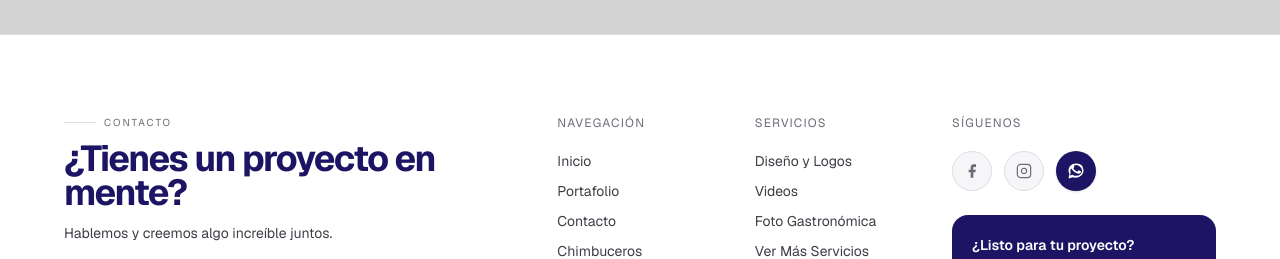
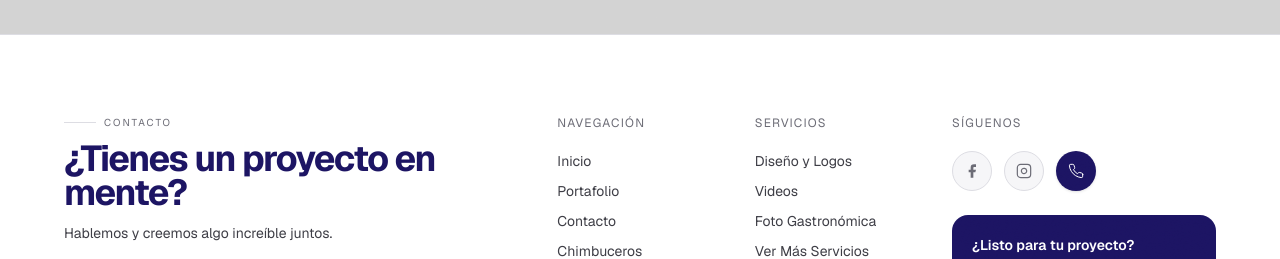
Before and after one commit to alejandrovelozvera-hash/biyum-sitio-web, a Next.js app: page /terminos in a window 1280 px wide. Shown: the part 953-1212 px from the top of the page. Built offline with nearby package versions, Linux system fonts and the light colour scheme.

Commit message:
fix(icons): WhatsApp siguenos limpio
- reemplaza fill complejo 18px raro por Whatsapp stroke 16px consistente con FB/IG (outline 1.5)

```diff
--- a/src/components/Footer.tsx
+++ b/src/components/Footer.tsx
@@ -2,7 +2,7 @@
 
 import { useState } from "react";
 import { motion, useReducedMotion } from "motion/react";
-import { Mail, MapPin } from "./Icons";
+import { Mail, MapPin, Whatsapp } from "./Icons";
 
 export default function Footer() {
   const reduce = useReducedMotion();
@@ -81,7 +81,7 @@ export default function Footer() {
                 <div className="flex gap-3">
                   <a href="https://www.facebook.com/profile.php?id=61590844183641" target="_blank" rel="noopener noreferrer" className="w-10 h-10 rounded-full bg-surface border border-border text-muted hover:text-foreground hover:border-foreground/20 flex items-center justify-center transition-all hover:scale-105"><svg width="16" height="16" viewBox="0 0 24 24" fill="currentColor"><path d="M18 2h-3a5 5 0 0 0-5 5v3H7v4h3v8h4v-8h3l1-4h-4V7a1 1 0 0 1 1-1h3z" /></svg></a>
                   <a href="https://www.instagram.com/alejandro_veloz_vera/" target="_blank" rel="noopener noreferrer" className="w-10 h-10 rounded-full bg-surface border border-border text-muted hover:text-foreground hover:border-foreground/20 flex items-center justify-center transition-all hover:scale-105"><svg width="16" height="16" viewBox="0 0 24 24" fill="none" stroke="currentColor" strokeWidth="1.8"><rect x="2" y="2" width="20" height="20" rx="5" ry="5" /><path d="M16 11.37A4 4 0 1 1 12.63 8 4 4 0 0 1 16 11.37z" /><line x1="17.5" y1="6.5" x2="17.51" y2="6.5" /></svg></a>
-                  <a href="https://wa.me/message/N3PW46LKUALOK1" target="_blank" rel="noopener noreferrer" aria-label="WhatsApp" className="w-10 h-10 rounded-full bg-gold text-on-gold flex items-center justify-center shadow-sm hover:scale-105 transition-all"><svg width="18" height="18" viewBox="0 0 24 24" fill="currentColor" aria-hidden="true"><path d="M19.6 4.3A10 10 0 0 0 12 2C6.48 2 2 6.21 2 11.4c0 1.66.43 3.28 1.25 4.71L2 22l6.02-1.58A9.9 9.9 0 0 0 12 20.8c5.52 0 10-4.21 10-9.4 0-2.51-1.04-4.87-2.4-7.1Zm-7.6 14a8.2 8.2 0 0 1-4.18-1.13l-.3-.18-3.58.94.95-3.48-.2-.36A8.17 8.17 0 0 1 12 4.1a8.18 8.18 0 0 1 8.18 8.3 8.2 8.2 0 0 1-8.18 6Zm6.2-6.1c-.34-.17-2-.99-2.31-1.1-.31-.11-.54-.17-.77.17s-.88 1.1-1.08 1.33c-.2.22-.39.25-.73.08-.34-.17-1.43-.53-2.73-1.69-1.01-.9-1.69-2-1.89-2.34-.2-.34-.02-.52.15-.69.15-.15.34-.39.51-.58.17-.2.22-.34.34-.56.11-.22.06-.42-.03-.58-.08-.17-.77-1.86-1.06-2.55-.28-.67-.56-.58-.77-.59h-.66c-.22 0-.58.08-.89.42-.3.34-1.16 1.13-1.16 2.76s1.19 3.2 1.35 3.42c.17.22 2.34 3.58 5.67 5.02.79.34 1.41.55 1.89.7.8.25 1.52.22 2.09.13.64-.1 2-.82 2.28-1.61.28-.79.28-1.47.2-1.61-.08-.14-.31-.22-.65-.39Z"/></svg></a>
+                  <a href="https://wa.me/message/N3PW46LKUALOK1" target="_blank" rel="noopener noreferrer" aria-label="WhatsApp" className="w-10 h-10 rounded-full bg-gold text-on-gold flex items-center justify-center shadow-sm hover:scale-105 transition-all"><Whatsapp size={16} /></a>
                 </div>
                 <div className="mt-6 rounded-2xl bg-gold text-on-gold p-5">
                   <p className="text-sm font-semibold">¿Listo para tu proyecto?</p>
--- a/src/components/Icons.tsx
+++ b/src/components/Icons.tsx
@@ -125,3 +125,5 @@ export const Play = ({ size = 20, className, ...rest }: IconProps) => (
     <polygon points="5 3 19 12 5 21 5 3" />
   </svg>
 );
+
+export const Whatsapp = s("M22 16.9v3a2 2 0 01-2.18 2 19.79 19.79 0 01-8.63-3.07 19.5 19.5 0 01-6-6 19.79 19.79 0 01-3.07-8.68A2 2 0 014.11 2h3a2 2 0 012 1.72c.13 1 .43 2 .88 2.88a2 2 0 01-.56 2.17l-1.27 1.27a16 16 0 006 6l1.27-1.27a2 2 0 012.19-.56c.88.45 1.87.75 2.88.88a2 2 0 011.72 2.04z");
```
